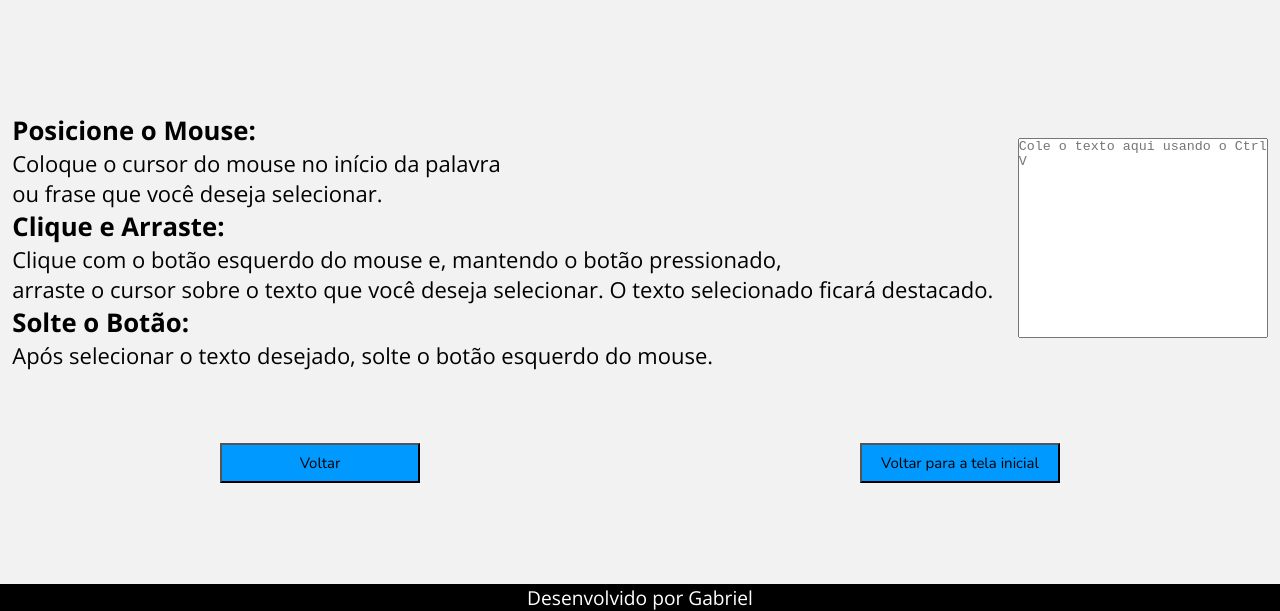
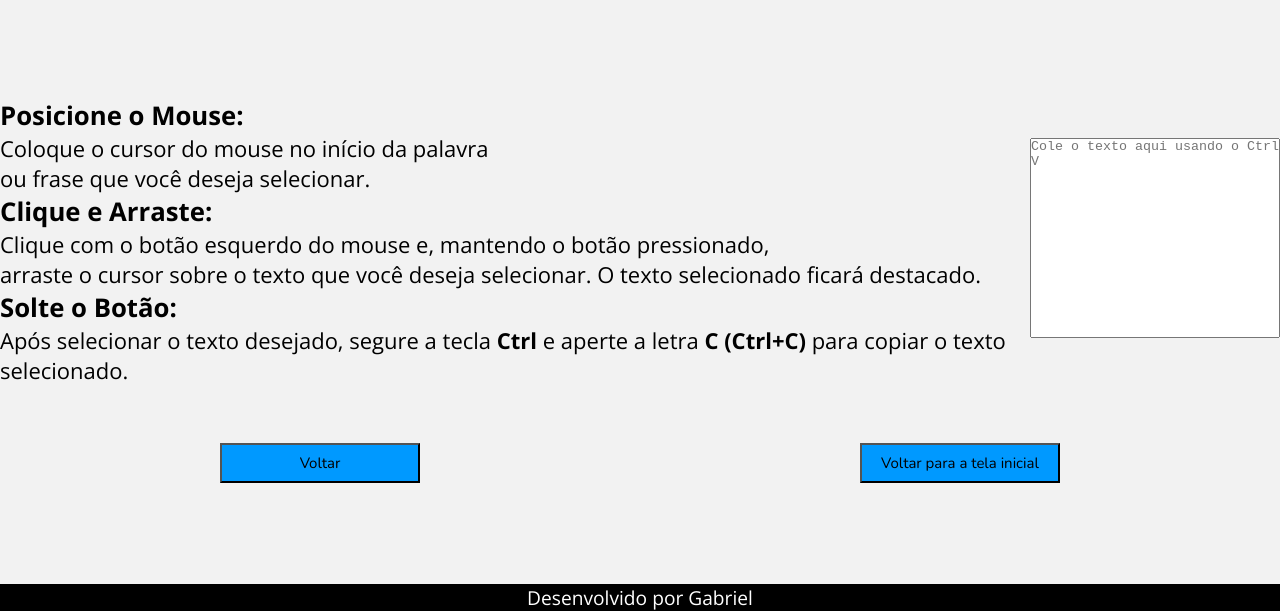
Before and after one commit to gabrielsoares2/aprendizado-mouse-teclado, a plain HTML site: page tutorial3.html in a window 1280 px wide. Shown: the part 189-800 px from the top of the page. Drawn offline with nearby package versions, Linux system fonts and the light colour scheme.

Commit message:
tutorial atualizado

```diff
--- a/tutorial3.html
+++ b/tutorial3.html
@@ -19,7 +19,7 @@
         <section class="conteudo_tutorial_texto">
             <h3>Posicione o Mouse:</h3> Coloque o cursor do mouse no início da palavra <br>ou frase que você deseja selecionar.<br>
             <h3>Clique e Arraste:</h3> Clique com o botão esquerdo do mouse e, mantendo o botão pressionado,<br> arraste o cursor sobre o texto que você deseja selecionar. O texto selecionado ficará destacado. <br>
-            <h3>Solte o Botão:</h3> Após selecionar o texto desejado, solte o botão esquerdo do mouse.
+            <h3>Solte o Botão:</h3> Após selecionar o texto desejado, segure a tecla <strong>Ctrl</strong> e aperte a letra <strong>C (Ctrl+C)</strong> para copiar o texto selecionado.
         </section>
 
         <section class="conteudo_tutorial_caixaDeTexto">
```
